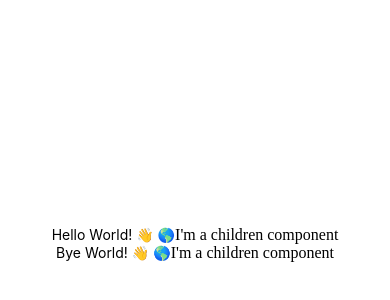
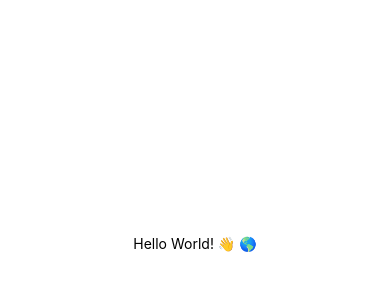
Before and after one commit to zearkiatos/hello-react-native-app, a React Native app: screen / in a window 390 px wide. Shown: the part 178-478 px from the top of the page. Built offline with nearby package versions, Linux system fonts and the light colour scheme.

Commit message:
How do you implementation the states - use state and add gitlab-ci badge

```diff
--- a/App.js
+++ b/App.js
@@ -6,12 +6,7 @@ import Greeting from './src/components/Greeting';
 export default function App() {
   return (
     <View style={styles.container}>
-      <Greeting text='Hello World! 👋 🌎'>
-        I'm a children component
-      </Greeting>
-      <Greeting text='Bye World! 👋 🌎'>
-        I'm a children component
-      </Greeting>
+      <Greeting text='Hello World! 👋 🌎' />
       <StatusBar style="auto" />
     </View>
   );
--- a/src/components/Greeting/index.js
+++ b/src/components/Greeting/index.js
@@ -1,9 +1,13 @@
+import React, { useState } from 'react';
 import { Text } from 'react-native';
-const Greeting = ({ text, children }) => (
-    <div>
-        <Text>{text}</Text>
-        {children}
-    </div>
-);
+const Greeting = (props) => {
+    const [text, setText] = useState(props.text);
+    const updateText = () => {
+        setText('Bye World! 👋 🌎')
+    }
+    return (<div>
+        <Text onPress={updateText}>{text}</Text>
+    </div>)
+};
 
 export default Greeting;
```
Also changed, not shown: 1 other file (tests, documents, lock files or other folders).
